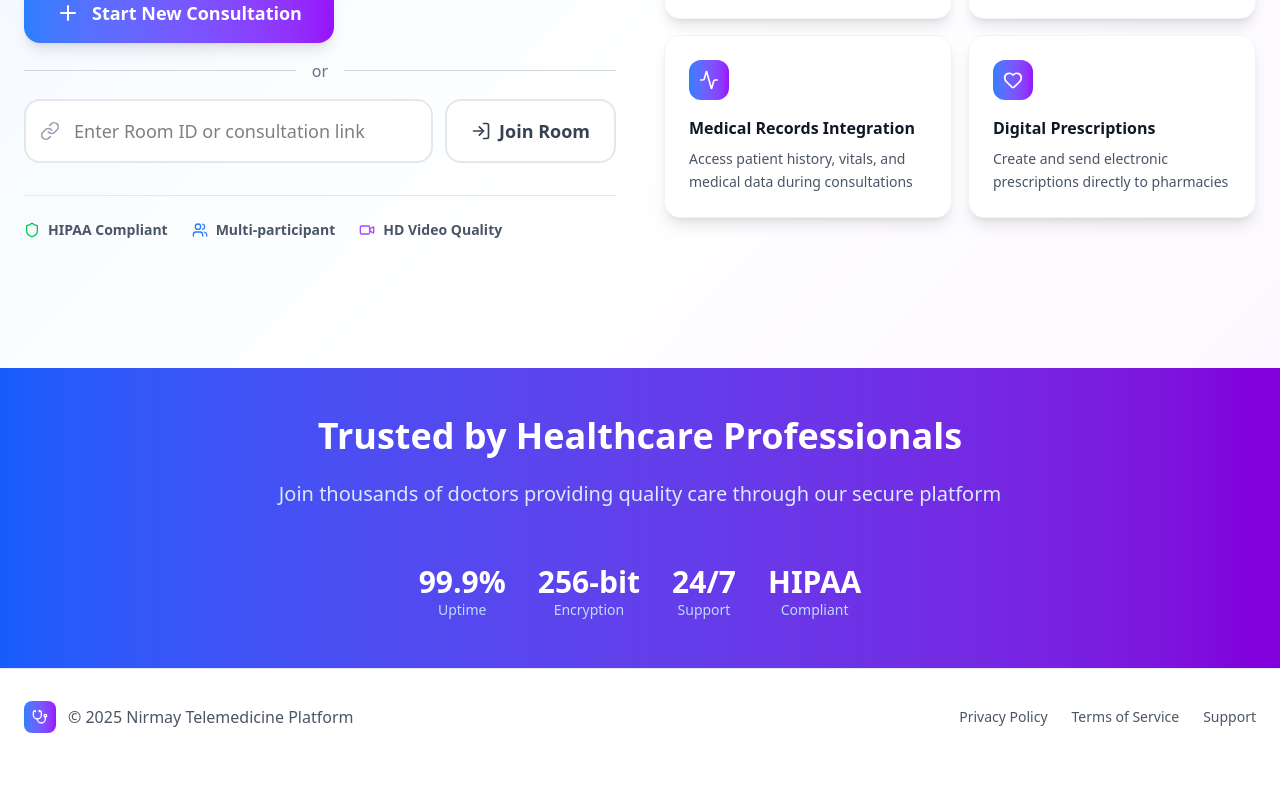
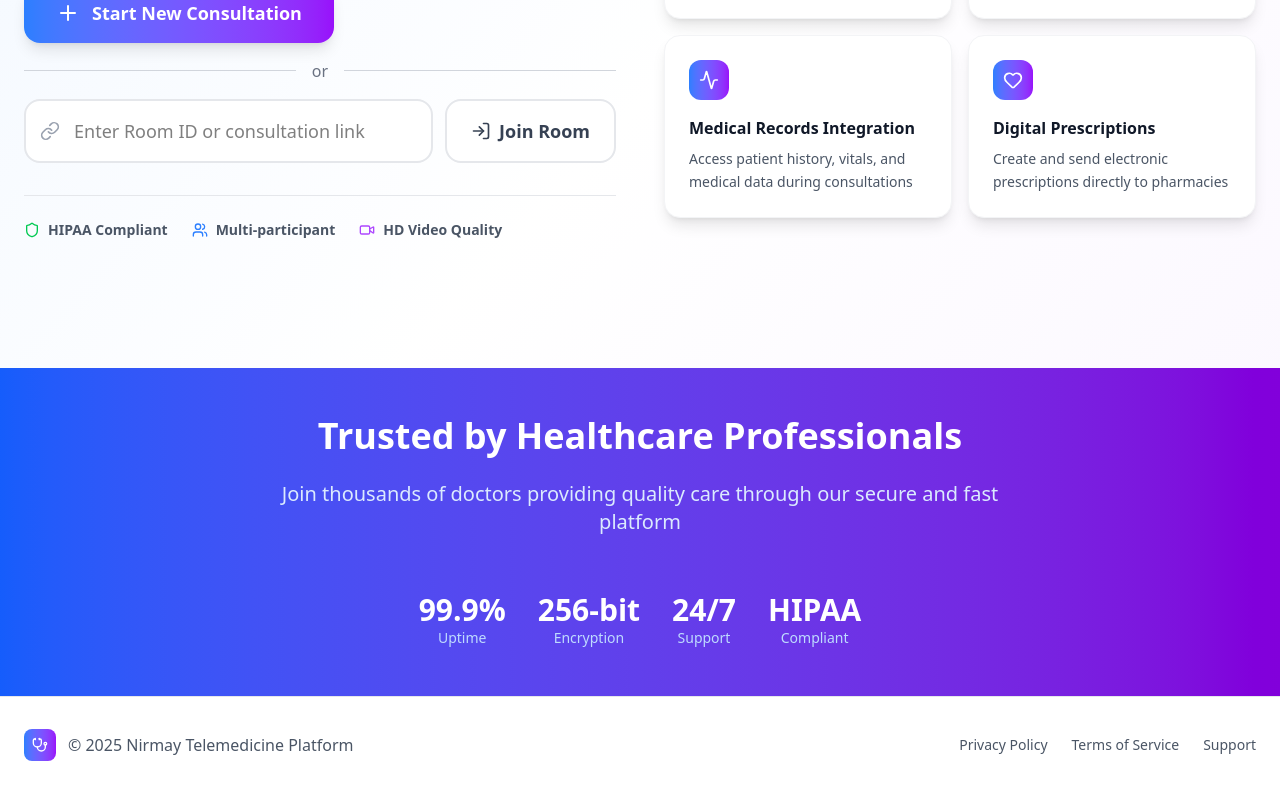
Before and after one commit to Satyamsharmahp36/SIH_Video_Call, a React (Vite) app in the folder Client/: page / in a window 1280 px wide. Shown: the part 585-1378 px from the top of the page. Before the commit the page ends 1350 px from the top, so only its background shows below. Built offline with nearby package versions, Linux system fonts and the light colour scheme; no server answers.

Commit message:
Minor changes added

```diff
--- a/Client/src/Pages/LandingPage.jsx
+++ b/Client/src/Pages/LandingPage.jsx
@@ -223,7 +223,7 @@ export default function LandingPage() {
                             Trusted by Healthcare Professionals
                         </h2>
                         <p className="text-xl text-blue-100">
-                            Join thousands of doctors providing quality care through our secure platform
+                            Join thousands of doctors providing quality care through our secure and fast platform
                         </p>
                         <div className="flex flex-wrap justify-center items-center gap-8 pt-8">
                             <div className="text-center">
```
